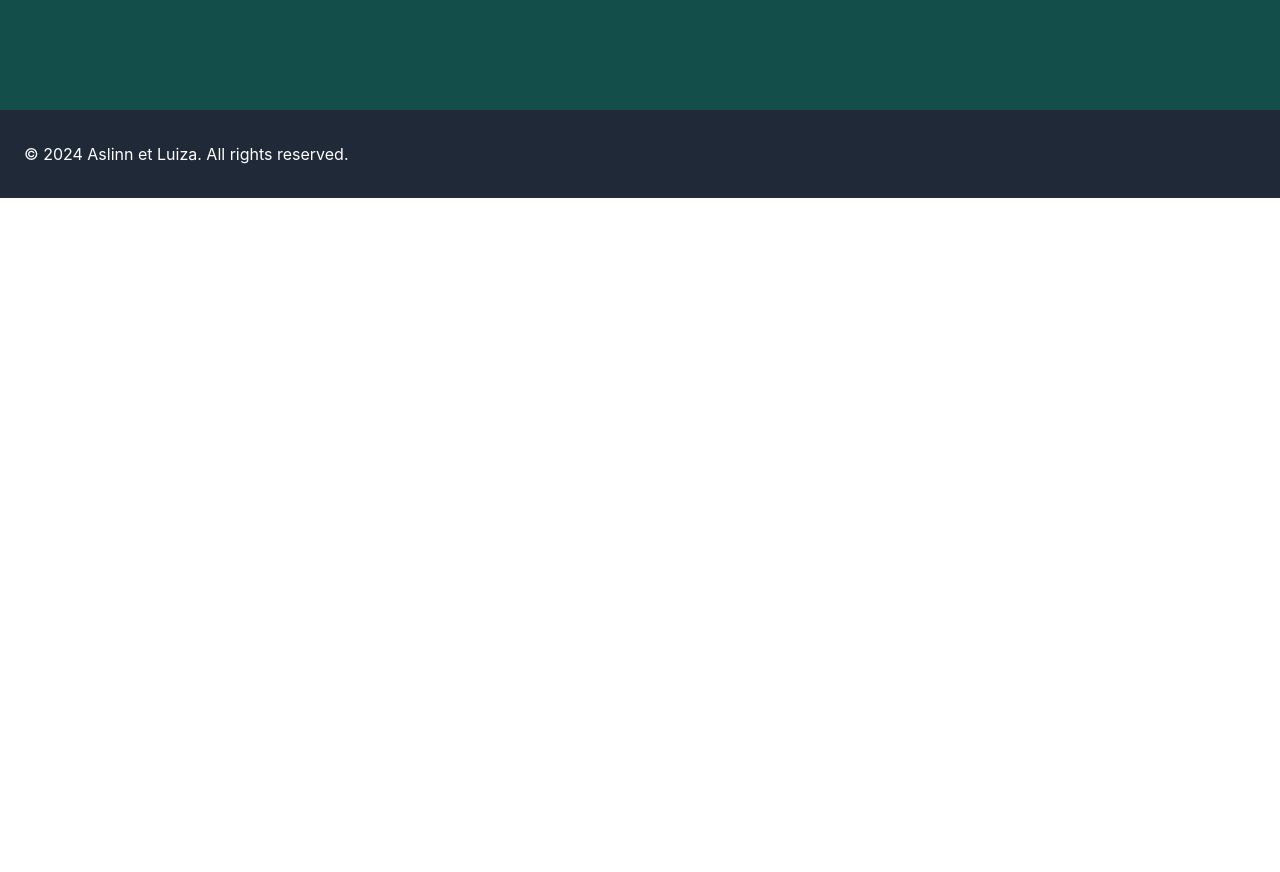
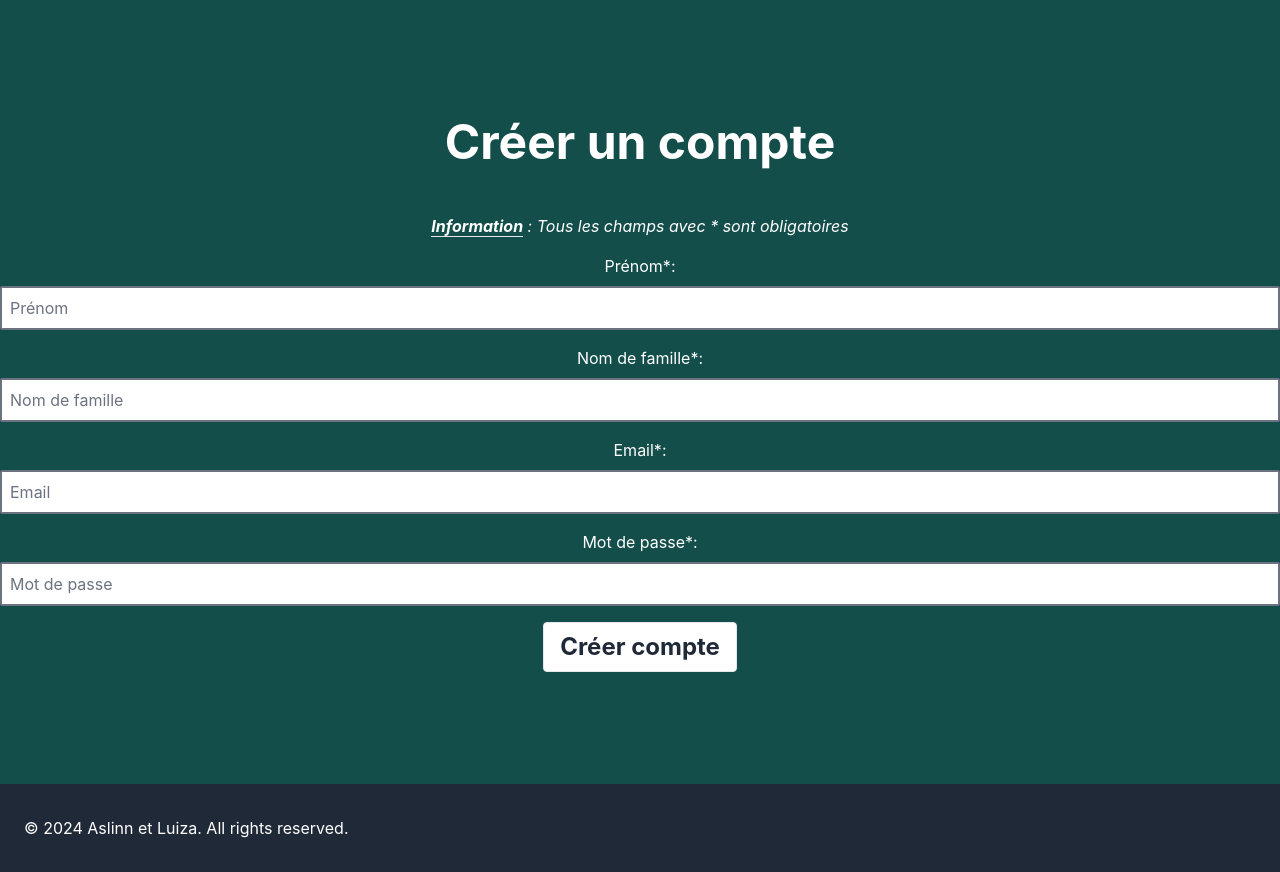
Before and after one commit to luizanbrg/jobBoard, a React (Create React App) app in the folder front/: page / in a window 1280 px wide. Shown: the part 822-1694 px from the top of the page. Before the commit the page ends 1020 px from the top, so only its background shows below. Built offline with nearby package versions, Linux system fonts and the light colour scheme; no server answers.

Commit message:
user forms front

```diff
--- a/front/src/App.js
+++ b/front/src/App.js
@@ -2,6 +2,7 @@ import './App.css';
 import Advertisement from '../src/advertisements/Advertisement.jsx';
 import AdvertisementCreate from './advertisements/AdvertisementCreate.jsx';
 import Footer from './layouts/Footer.jsx';
+import SignUp from './auth/signup.jsx';
 
 function App() {
   return (
@@ -16,9 +17,10 @@ function App() {
         >
           Learn React
         </a> */}
-        <Advertisement/>
+        <Advertisement />
         <AdvertisementCreate />
-        <Footer/>
+        <SignUp />
+        <Footer />
       </header>
     </div>
   );
--- a/front/src/auth/signup.jsx
+++ b/front/src/auth/signup.jsx
@@ -0,0 +1,141 @@
+import React, { useState, useEffect } from 'react';
+
+export default function SignUp() {
+  const urlSignUp = `${process.env.REACT_APP_API_SIGNUP}`;
+
+  const [first_name, setFirstName] = useState('');
+  const [last_name, setLastName] = useState('');
+  const [email, setEmail] = useState('');
+  const [password, setPassword] = useState('');
+
+  let people = { first_name, last_name, email, password };
+
+  const createPeople = async e => {
+    e.preventDefault();
+
+    let options = {
+      method: 'POST',
+      headers: {
+        'Content-Type': 'application/json',
+      },
+      body: JSON.stringify(people),
+    };
+    console.log(`People Create | options :`, options);
+
+    try {
+      const response = await fetch(urlSignUp, options);
+      console.log(`People Create | response :`, response);
+
+      if (!response.ok) {
+        console.log('deu ruim aqui');
+        throw new Error(`HTTP error ! Status: ${response.status}`);
+      }
+      const data = await response.json();
+      console.log(`People Create | data :`, data);
+
+      if (data) {
+        window.location.href = `/`;
+      }
+    } catch (error) {
+      console.log('nao entrou no try');
+      console.error('Fetch error back-end people Create: ', error);
+    }
+  };
+
+  return (
+    <>
+      <section className="pt-0 py-28 bg-teal-900">
+        <h2 className="text-5xl font-bold text-center text-white mb-12 pt-2">Créer un compte</h2>
+
+        <div>
+          <p className="text-1xl text-center italic text-white mb-4">
+            <span className="font-bold border-b">Information</span> : Tous les champs avec * sont
+            obligatoires
+          </p>
+        </div>
+        <div className="containerForm">
+          <form onSubmit={createPeople}>
+            <div className="containerForm">
+              <label htmlFor="firstName" className="text-1xl text-center text-white mb-2">
+                Prénom*:
+              </label>
+              <input
+                type="text"
+                name="firstName"
+                id="firstName"
+                value={first_name}
+                onChange={e => setFirstName(e.target.value)}
+                placeholder="Prénom"
+                className="border-2 p-2 rounded-sm"
+              />
+            </div>
+
+            <div className="containerForm mt-4">
+              <label htmlFor="lastName" className="text-1xl text-center text-white mb-2">
+                Nom de famille*:
+              </label>
+              <input
+                type="text"
+                name="lastName"
+                id="lastName"
+                value={last_name}
+                onChange={e => setLastName(e.target.value)}
+                placeholder="Nom de famille"
+                className="border-2 p-2 rounded-sm"
+              />
+            </div>
+
+            <div className="containerForm mt-4">
+              <label htmlFor="email" className="text-1xl text-center text-white mb-2">
+                Email*:
+              </label>
+              <input
+                type="email"
+                name="email"
+                id="email"
+                value={email}
+                onChange={e => setEmail(e.target.value)}
+                placeholder="Email"
+                className="border-2 p-2 rounded-sm"
+              />
+            </div>
+
+            <div className="containerForm mt-4">
+              <label htmlFor="password" className="text-1xl text-center text-white mb-2">
+                Mot de passe*:
+              </label>
+              <input
+                type="password"
+                name="password"
+                id="password"
+                value={password}
+                onChange={e => setPassword(e.target.value)}
+                placeholder="Mot de passe"
+                className="border-2 p-2 rounded-sm"
+              />
+            </div>
+
+            <button
+              type="submit"
+              className="bg-white transition-colors delay-50 duration-300
+            hover:text-white
+            font-bold
+            text-center
+            rounded text-2xl
+            px-4 py-2
+            mt-4
+            bg-grey-700
+            border
+            border-grey
+            text-gray-800
+            hover:bg-emerald-600
+            hover:border-emerald-600"
+            >
+              Créer compte
+            </button>
+          </form>
+        </div>
+      </section>
+    </>
+  );
+}
```
Also changed, not shown: 1 other file (tests, documents, lock files or other folders).
